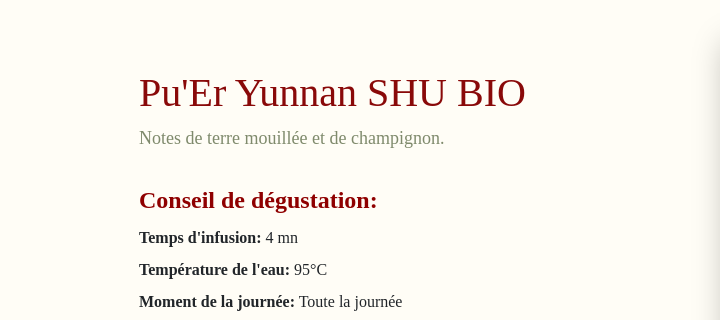
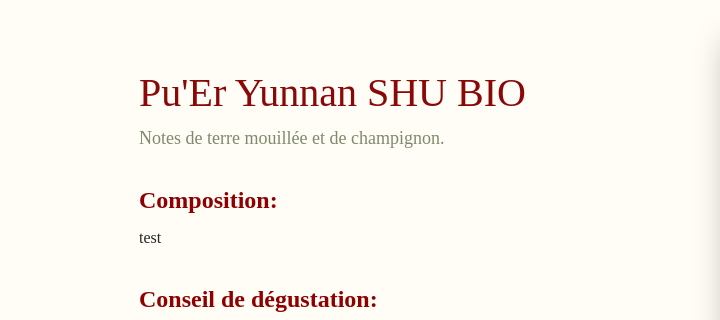
Before and after one commit to ToutUnEsprit/toutunesprit, a Gatsby site: page /puer-yunnan-shu-bio/ in a window 1280 px wide. Shown: the part 187-507 px from the top of the page, 0-720 px from the left. Built offline with nearby package versions, Linux system fonts and the light colour scheme; Gatsby itself is replaced by a stand-in of ours.

Commit message:
Update Contenu “puer-yunnan-shu-bio”

```diff
--- a/src/content/puer-yunnan-shu-bio.md
+++ b/src/content/puer-yunnan-shu-bio.md
@@ -2,6 +2,7 @@
 title: Pu'Er Yunnan SHU BIO
 categorie: Thé
 description: Notes de terre mouillée et de champignon.
+composition: test
 temps: 4 mn
 degree: 95°C
 time: Toute la journée
```
